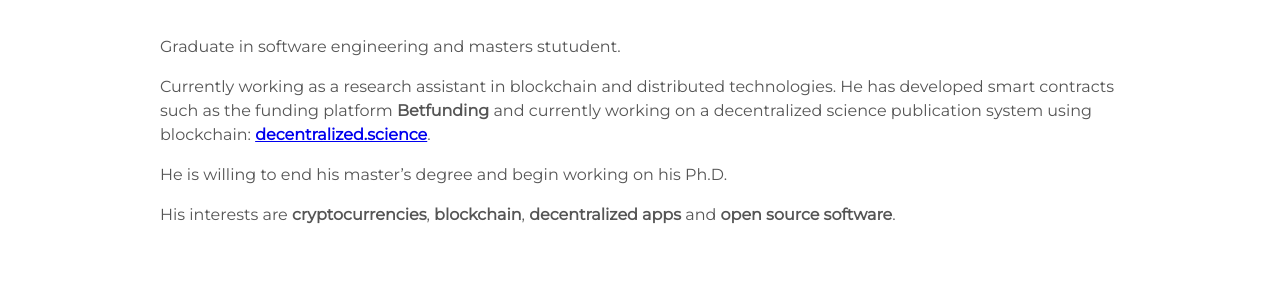
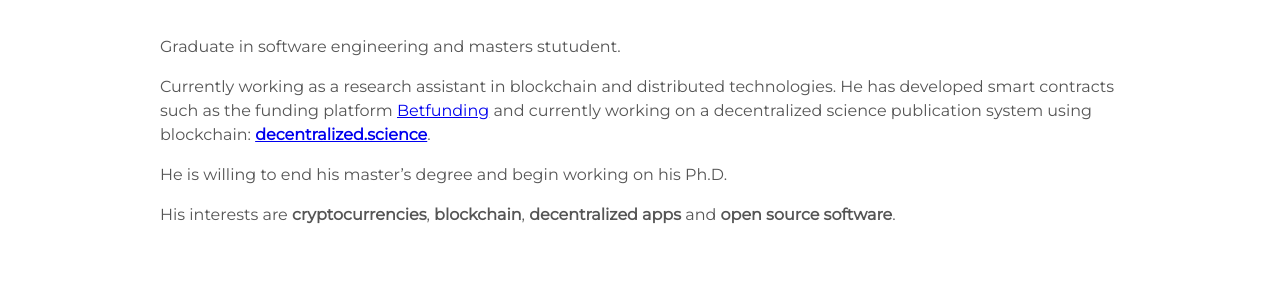
Before and after one commit to vjacynycz-stratio/vjacynycz-stratio.github.io, a Jekyll site: the page built from index.html, in a window 1280 px wide. Shown: the part 1022-1315 px from the top of the page. Built offline with Jekyll 4.4.1, drawn with Linux system fonts in a browser that asks for light colours.

Commit message:
link update

```diff
--- a/_includes/about.html
+++ b/_includes/about.html
@@ -6,8 +6,8 @@
   </p>
   <p>
     Currently working as a research assistant in blockchain and distributed technologies.
-     He has developed smart contracts such as the funding platform <strong>Betfunding</strong> and currently working on a decentralized science publication system using blockchain:
-    <a href="http://decentralized.science" target="_blank"><strong>decentralized.science</strong></a>.
+     He has developed smart contracts such as the funding platform <a href="https://github.com/EthereumUCM/Betfunding" target="_blank">Betfunding</a> and currently working on a decentralized science publication system using blockchain:
+    <a href="https://decentralized.science" target="_blank"><strong>decentralized.science</strong></a>.
   </p>
   <p>
     He is willing to end his master’s degree and begin working on his Ph.D.
--- a/_includes/projects.html
+++ b/_includes/projects.html
@@ -30,6 +30,6 @@
       decentralized publication system for open science. It provides transparent governance, a
       distributed reviewer reputation system, and open access by-design. The paper concludes
       reviewing the open challenges of such approach.</p>
-    <a target="_blank" class="project-link" href="http://eprints.ucm.es/32887/">View paper</a>
+    <a target="_blank" class="project-link" href="http://tahrir.fdi.ucm.es/shn/files/peere.pdf">View paper</a>
   </div>
 </div>
```
